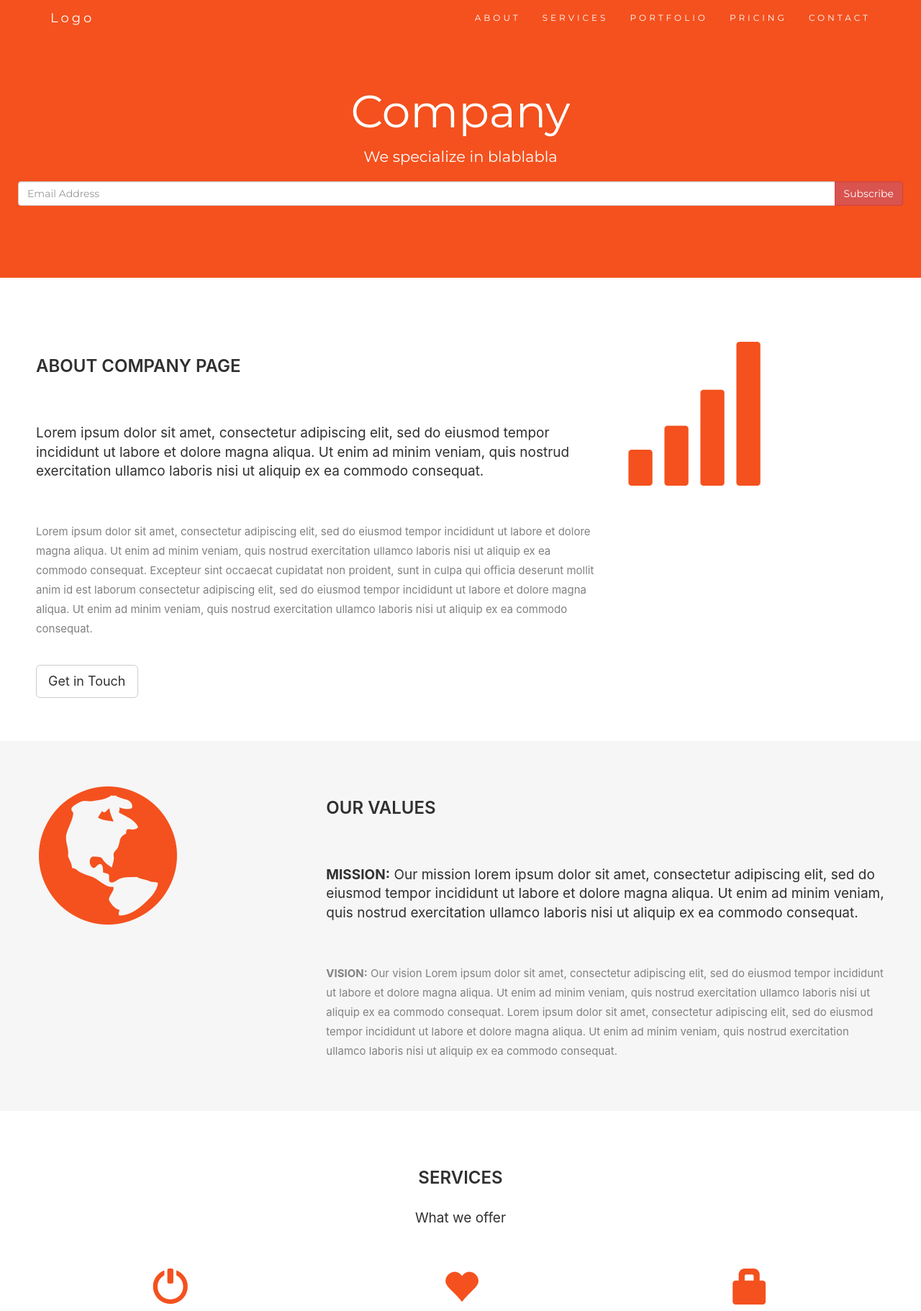
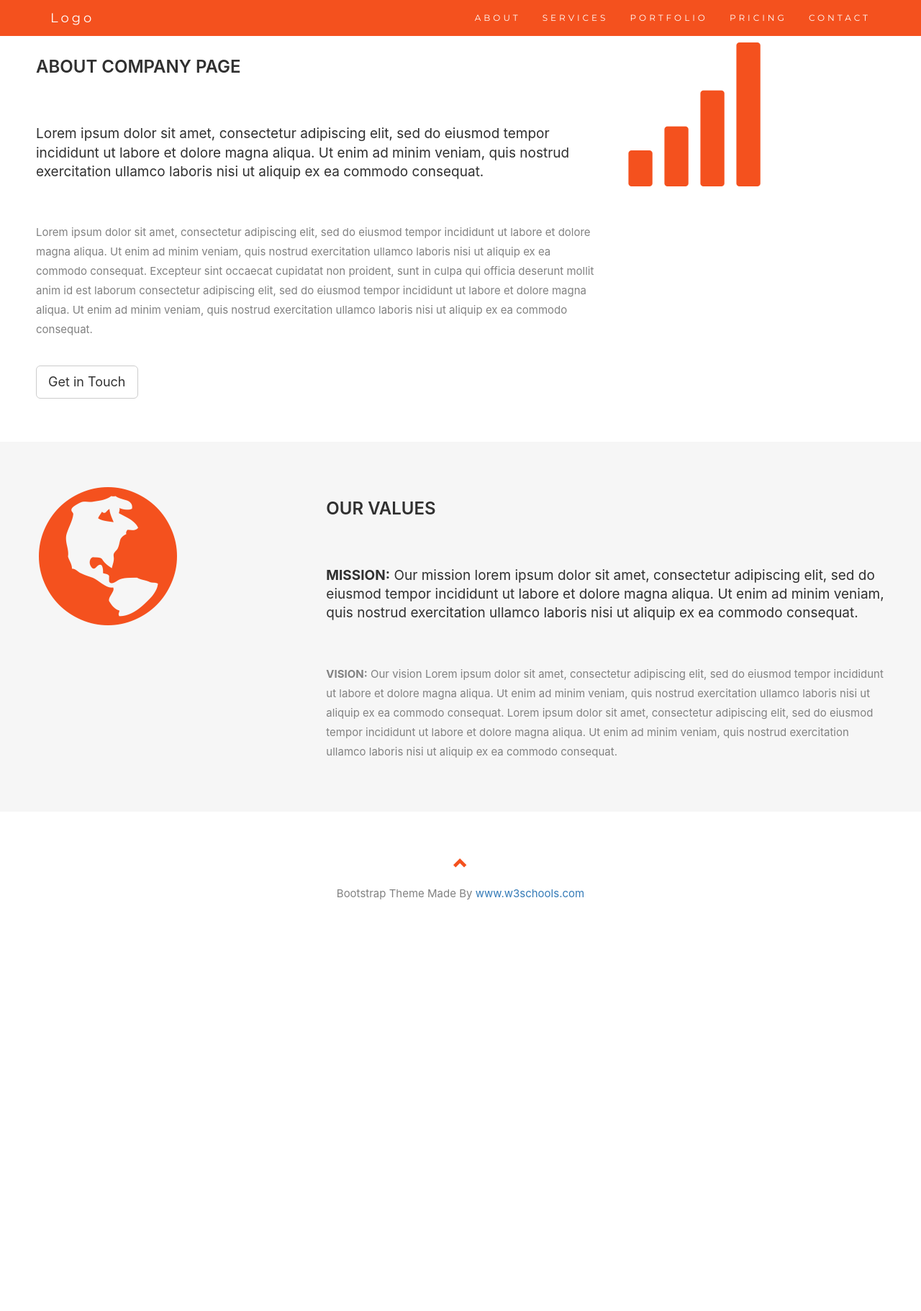
Before and after one commit to Spinkers/site-company-react, a React (Create React App) app: page / in a window 1280 px wide. Shown: the top 1822 px of the page at 72% size. After the commit the page ends 1325 px from the top, so only its background shows below. Built offline with nearby package versions, Linux system fonts and the light colour scheme.

Commit message:
Configurando react-router-dom

```diff
--- a/src/App.js
+++ b/src/App.js
@@ -1,26 +1,29 @@
-import React from 'react';
-import Site from './components/navegacao';
+import React, { Component } from 'react';
+import { BrowserRouter, Route } from 'react-router-dom';
+
 import Rodape from './components/rodape/index';
 import Contato from './components/contato/index';
 import Precos from './components/precos/index';
 import Portifolio from './components/portifolio/index';
 import Servicos from './components/servicos/index';
 import Sobre from './components/sobre/index';
-import Jumbotron from './components/jumbotron/index';
 import Navegacao from './components/navegacao/index';
 
 function App() {
   return (
-    <div className="App">
-      <Navegacao />
-      <Jumbotron />
-      <Sobre />
-      <Servicos />
-      <Portifolio />
-      <Precos />
-      <Contato />
-      <Rodape />
-    </div>
+    <BrowserRouter>
+      <div className="App">
+        <Navegacao />
+
+        <Route path='/' component={Sobre} exact />
+        <Route path='/servicos' component={Servicos} />
+        <Route path='/portifolio' component={Portifolio} />
+        <Route path='/precos' component={Precos} />
+        <Route path='/contato' component={Contato} />
+
+        <Rodape />
+      </div>
+    </BrowserRouter>
   );
 }
 
```
